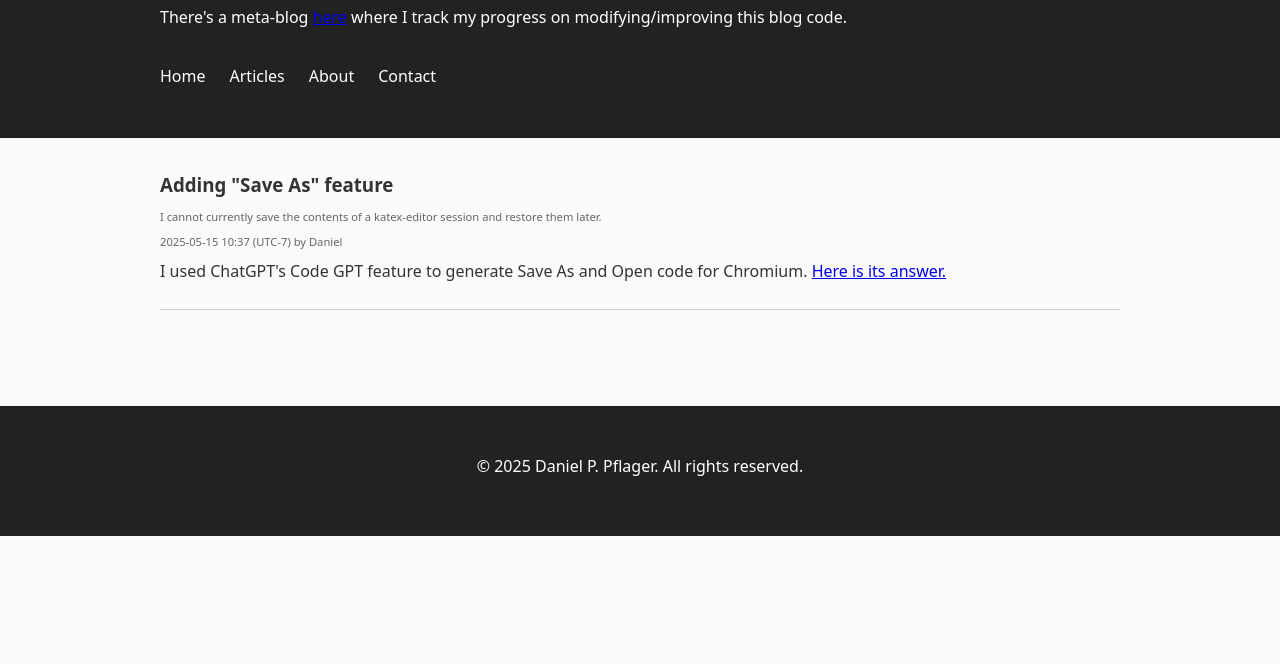
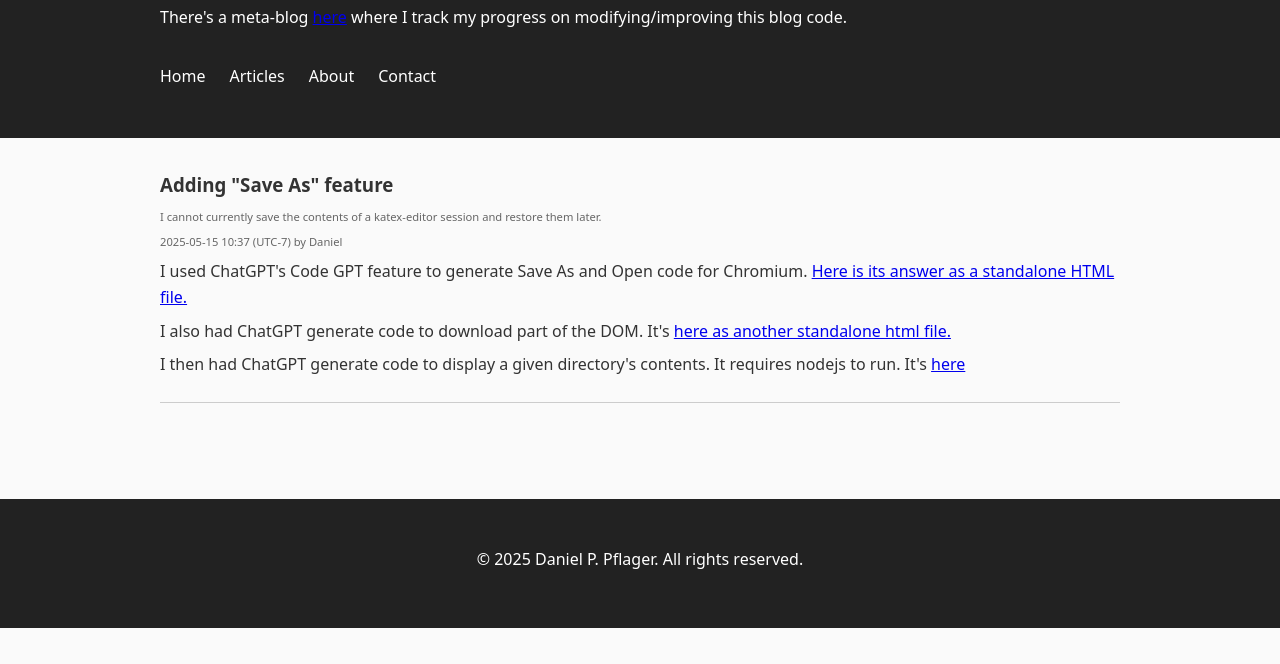
Before and after one commit to pflagerd/katex-editor, a website: page blog/index.html in a window 1280 px wide. Shown: the part 136-800 px from the top of the page. Drawn offline with Linux system fonts and the light colour scheme.

Commit message:
progress

```diff
--- a/blog/index.html
+++ b/blog/index.html
@@ -30,7 +30,9 @@
         <h3>Adding "Save As" feature</h3>
         <p class="meta">I cannot currently save the contents of a katex-editor session and restore them later.</p>
         <p class="meta">2025-05-15 10:37 (UTC-7) by Daniel</p>
-        <p>I used ChatGPT's Code GPT feature to generate Save As and Open code for Chromium.  <a href="ChatGPT - Code GPT Java C HTML Javascript & more.250515T102443-0700.html" target="_blank">Here is its answer.</a></p>
+        <p>I used ChatGPT's Code GPT feature to generate Save As and Open code for Chromium.  <a href="../save-restore-html-experiments/Prompt for location to save to.html" target="_blank">Here is its answer as a standalone HTML file.</a></p>
+        <p>I also had ChatGPT generate code to download part of the DOM. It's <a href="../save-restore-html-experiments/Download%20HTML.html" target="_blank">here as another standalone html file.</a></p>
+        <p>I then had ChatGPT generate code to display a given directory's contents. It requires nodejs to run. It's <a href="../folder-browser/public/index.html/?path=./" target="_blank">here</a></p>
         <!--ul style="margin-left: 2em;">
           <li>1) be able to navigate it with a video viewer which allows me to easily move forward and backward in little chunks</li>
           <li>2) find start and end times</li>
```
Also changed, not shown: save-restore-html-experiments/Download HTML.html (renamed from save-restore-html-experiments/Downloads HTML.html), save-restore-html-experiments/Prompt for location to save to.html (renamed from save-restore-html-experiments/Prompts for location to save to.html).
